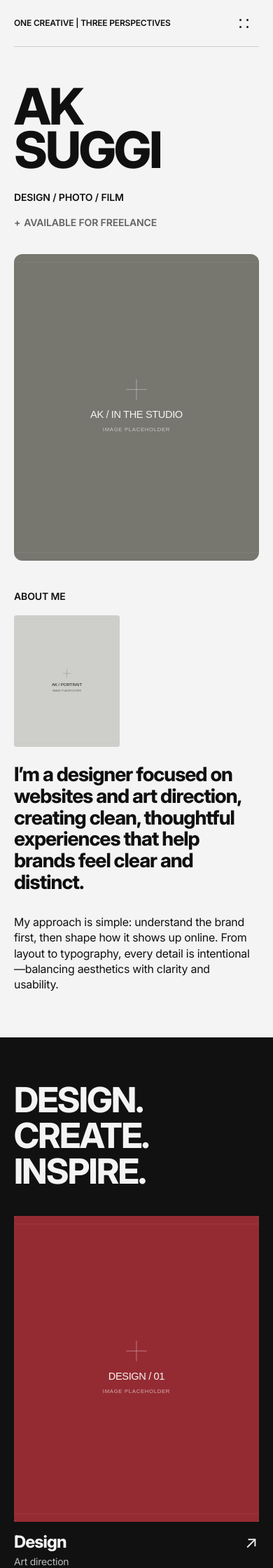
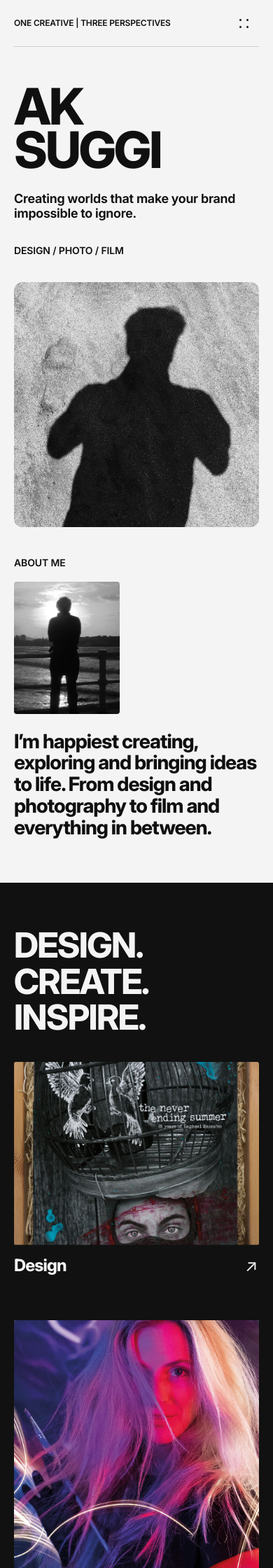
Before and after one commit to mdelaneycastle/aksuggi, a Jekyll site: the page built from index.html, in a window 390 px wide. Shown: the top 2240 px of the page at 70% size. Built offline with Jekyll 4.4.1, drawn with Linux system fonts in a browser that asks for light colours; some of the changed text lies outside the part shown.

Commit message:
newupdates

```diff
--- a/_config.yml
+++ b/_config.yml
@@ -22,6 +22,7 @@ defaults:
       layout: "project"
 
 exclude:
+  - Homepage assets
   - Gemfile
   - Gemfile.lock
   - README.txt
--- a/_data/home.yml
+++ b/_data/home.yml
@@ -1,26 +1,30 @@
 head_title: Design, Photo & Film | AK Suggi
 head_description: AK Suggi — websites, art direction, photography and film. One creative, three perspectives.
-intro_note: I design websites with art direction that brings brands to life.
+intro_note: Creating worlds that make your brand impossible to ignore.
 meta_left: Design / Photo / Film
-meta_right: Available for freelance
+meta_right: ""
 hero:
-  src: assets/images/home-hero.svg
-  alt: Placeholder for AK working in the studio
+  src: assets/images/homepage-shadow.jpg
+  alt: A black-and-white shadow portrait on a textured wall
   shape: landscape
-  mobile_shape: portrait
-  position: 50% 50%
+  mobile_shape: square
+  position: 50% 25%
   mobile_position: 50% 50%
+  width: 1000
+  height: 1000
 about:
   eyebrow: About me
-  heading: I’m a designer focused on websites and art direction, creating clean, thoughtful experiences that help brands feel clear and distinct.
-  copy: "My approach is simple: understand the brand first, then shape how it shows up online. From layout to typography, every detail is intentional—balancing aesthetics with clarity and usability."
+  heading: I’m happiest creating, exploring and bringing ideas to life. From design and photography to film and everything in between.
+  copy: ""
   portrait:
-    src: assets/images/about-portrait.svg
-    alt: Placeholder for AK’s portrait
+    src: assets/images/homepage-about.jpg
+    alt: A silhouetted figure looking across the water in the evening light
     shape: portrait
     mobile_shape: portrait
     position: 50% 50%
     mobile_position: 50% 50%
+    width: 1282
+    height: 1605
 # Fixed design element - contains a <wbr> soft line-break hint. Marked readonly
 # in the CMS so the typographic markup cannot be destroyed.
 statement_lines:
@@ -29,31 +33,37 @@ statement_lines:
 disciplines:
   - href: design.html
     title: Design
-    lines: [Art direction, Branding]
+    lines: []
     image:
-      src: assets/images/design-01.svg
-      alt: Placeholder for featured design work
-      shape: landscape
+      src: assets/images/homepage-design.jpg
+      alt: The Never Ending Summer artwork with birds, a cage and a pair of eyes
+      shape: landscape-4-3
+      mobile_shape: landscape-4-3
+      position: 50% 50%
+      mobile_position: 50% 50%
+      width: 1581
+      height: 1186
+  - href: photo.html
+    title: Photo
+    lines: []
+    image:
+      src: assets/images/homepage-photo.jpg
+      alt: A portrait lit in pink and blue, surrounded by trails of light
+      shape: landscape-4-3
       mobile_shape: portrait
       position: 50% 50%
-      mobile_position: 50% 50%
-  - href: photo.html
-    title: Photo
-    lines: [Modelling, Photography]
+      mobile_position: 65% 50%
+      width: 1581
+      height: 1186
+  - href: film.html
+    title: Film
+    lines: []
     image:
-      src: assets/images/photo-01.svg
-      alt: Placeholder for featured photo work
-      shape: landscape
+      src: assets/images/homepage-film.jpg
+      alt: An artist painting at an easel in his studio
+      shape: landscape-4-3
       mobile_shape: portrait
       position: 50% 50%
-      mobile_position: 50% 50%
-  - href: film.html
-    title: Film
-    lines: [Fashion, Branding]
-    image:
-      src: assets/images/film-01.svg
-      alt: Placeholder for featured film work
-      shape: landscape
-      mobile_shape: portrait
-      position: 50% 50%
-      mobile_position: 50% 50%
+      mobile_position: 55% 50%
+      width: 1581
+      height: 1186
--- a/_layouts/home.html
+++ b/_layouts/home.html
@@ -5,20 +5,20 @@ layout: base
 <section aria-labelledby="home-title">
   <div class="home-intro">
     <h1 class="wordmark" id="home-title"><span>AK</span><span>SUGGI</span></h1>
-    <p class="intro-note">{{ h.intro_note | escape }}</p>
+    {% assign home_intro = h.intro_note | default: '' | strip %}{% if home_intro != '' %}<p class="intro-note">{{ h.intro_note | escape }}</p>{% endif %}
   </div>
-  <div class="intro-meta"><p class="eyebrow">{{ h.meta_left | escape }}</p><p class="eyebrow availability">{{ h.meta_right | escape }}</p></div>
+  <div class="intro-meta"><p class="eyebrow">{{ h.meta_left | escape }}</p>{% assign home_availability = h.meta_right | default: '' | strip %}{% if home_availability != '' %}<p class="eyebrow availability">{{ h.meta_right | escape }}</p>{% endif %}</div>
   {% include figure.html image=h.hero class="hero-image" eager=true %}
 </section>
 <section class="about" id="about" aria-labelledby="about-title">
   <p class="eyebrow">{{ h.about.eyebrow | escape }}</p>
   {% include figure.html image=h.about.portrait class="about-portrait" %}
   <h2 id="about-title">{{ h.about.heading | escape }}</h2>
-  <p class="about-copy">{{ h.about.copy | escape }}</p>
+  {% assign home_copy = h.about.copy | default: '' | strip %}{% if home_copy != '' %}<p class="about-copy">{{ h.about.copy | escape }}</p>{% endif %}
 </section>
 <section aria-labelledby="work-title">
   <h2 class="statement" id="work-title">{% for line in h.statement_lines %}<span>{{ line | escape | replace: '&lt;wbr&gt;', '<wbr>' }}</span>{% endfor %}</h2>
   <div class="disciplines">{% for d in h.disciplines %}<a class="discipline-link" href="{{ d.href }}">
       {% include figure.html image=d.image %}
-      <div class="discipline-caption"><h3>{{ d.title | escape }} <span class="arrow" aria-hidden="true">↗</span></h3><p>{% for line in d.lines %}{{ line | escape }}{% unless forloop.last %}<br>{% endunless %}{% endfor %}</p></div>
+      <div class="discipline-caption"><h3>{{ d.title | escape }} <span class="arrow" aria-hidden="true">↗</span></h3>{% if d.lines.size > 0 %}<p>{% for line in d.lines %}{{ line | escape }}{% unless forloop.last %}<br>{% endunless %}{% endfor %}</p>{% endif %}</div>
     </a>{% endfor %}</div></section>
--- a/assets/css/styles.css
+++ b/assets/css/styles.css
@@ -272,3 +272,11 @@ section[aria-labelledby="work-title"] .statement span:first-child { max-width: 5
   .media img { transform: none !important; }
   .hero-image { clip-path: none !important; }
 }
+
+
+/* Homepage photography supplied September 2026. */
+.media[data-shape="landscape-4-3"] { --ratio: 4 / 3; }
+@media (max-width: 760px) {
+  .media[data-mobile-shape="landscape-4-3"] { --mobile-ratio: 4 / 3; }
+  .intro-note { display: block; max-width: 28ch; margin-top: 28px; }
+}
```
Also changed, not shown: CMS-PLAN.md (added, +261 -0 lines), _data/site.yml (+5 -3 lines), .pages.yml, Homepage assets/About me Small pic.jpg (added), Homepage assets/Design.jpg (added), Homepage assets/Image for bottom.jpg (added), Homepage assets/Photo.jpg (added), Homepage assets/film.jpg (added), assets/images/homepage-about.jpg (added), assets/images/homepage-design.jpg (added), assets/images/homepage-film.jpg (added), assets/images/homepage-photo.jpg (added), assets/images/homepage-shadow.jpg (added), 2 other files.
